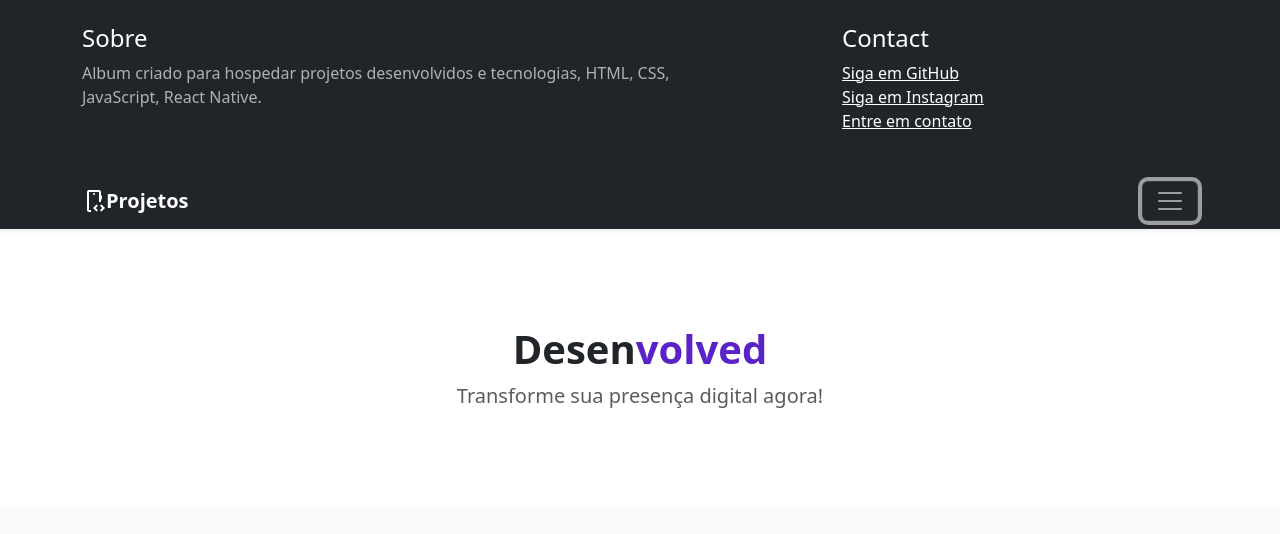
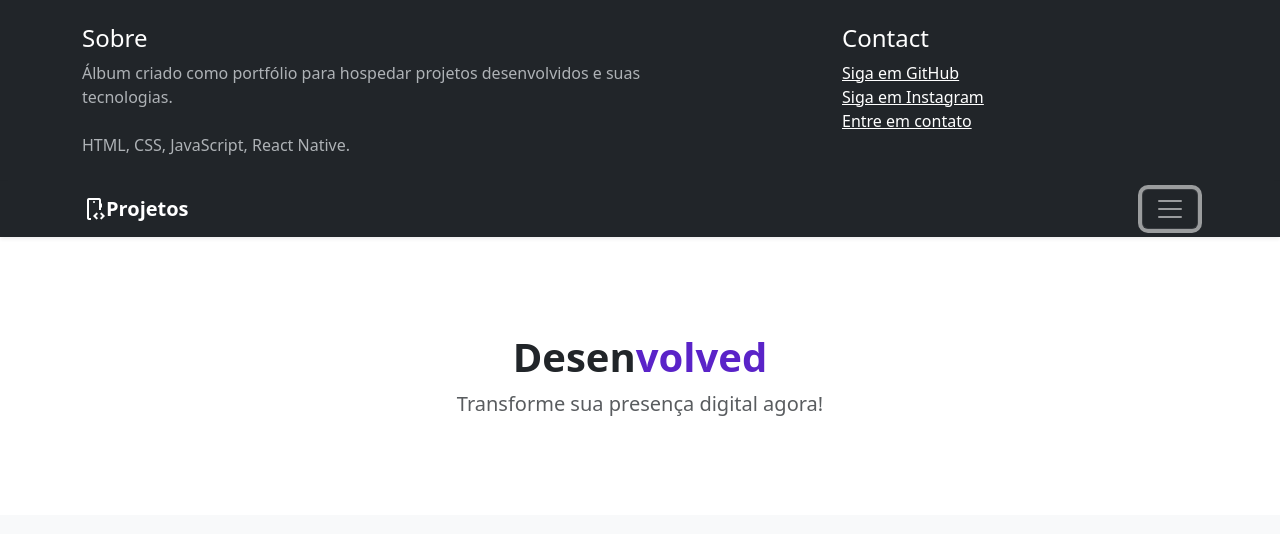
Before and after one commit to a-paulaassuncao/projects, a plain HTML site: page index.html in a window 1280 px wide. Both pictures are taken after a click on the button "Toggle navigation". Shown: the top 534 px of the page. Drawn offline with nearby package versions, Linux system fonts and the light colour scheme.

Commit message:
update text in menu

```diff
--- a/index.html
+++ b/index.html
@@ -96,7 +96,8 @@
         <div class="row">
           <div class="col-sm-8 col-md-7 py-4">
             <h4>Sobre</h4>
-            <p class="text-body-secondary">Album criado para hospedar projetos desenvolvidos e tecnologias, HTML, CSS, JavaScript, React Native.</p>
+            <p class="text-body-secondary">Álbum criado como portfólio para hospedar projetos desenvolvidos e suas tecnologias.<br><br>HTML, CSS,
+              JavaScript, React Native.</p>
           </div>
           <div class="col-sm-4 offset-md-1 py-4">
             <h4>Contact</h4>
```
Also changed, not shown: orders.html (+1 -1 lines), quiz.html (+1 -1 lines), spacetime.html (+1 -1 lines).
